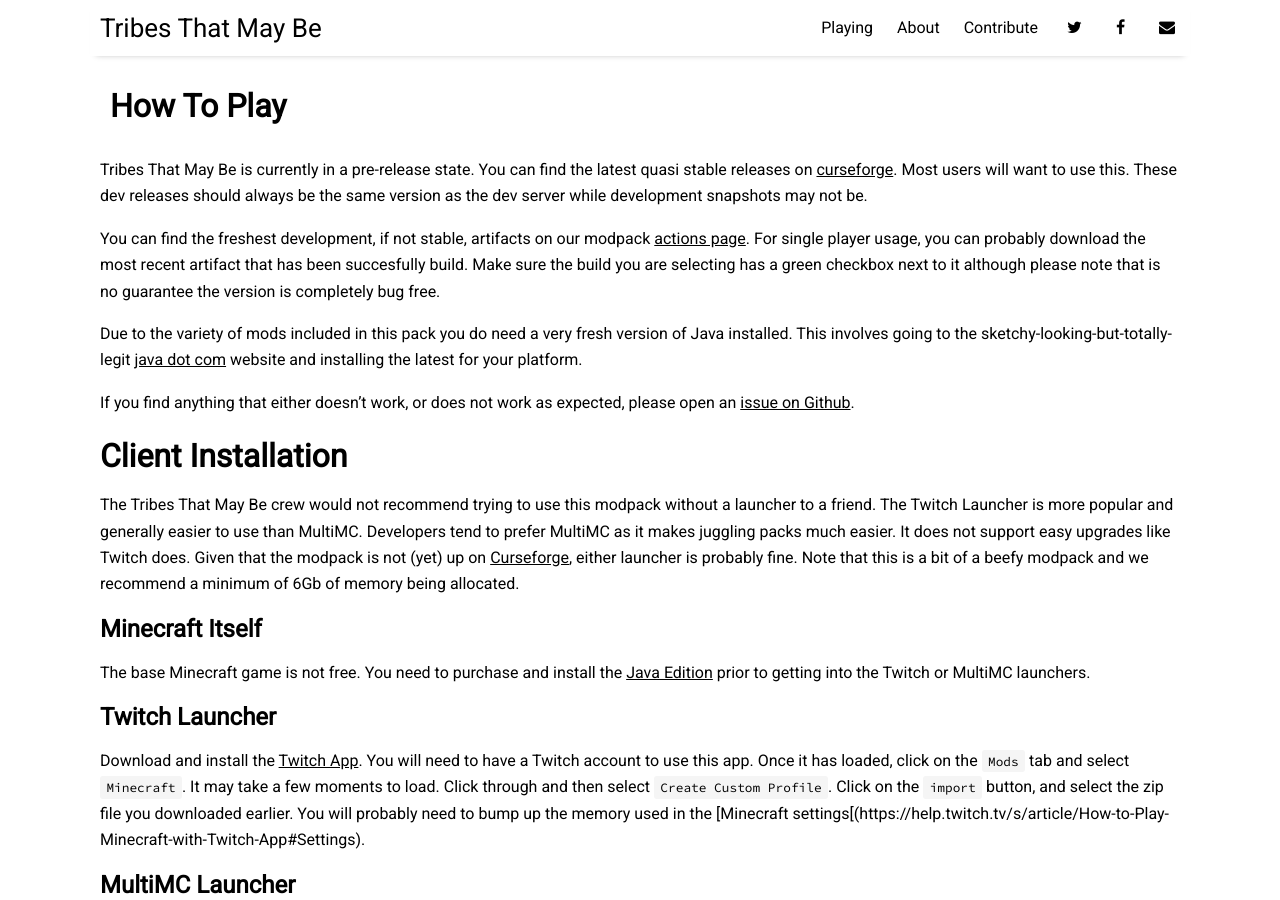
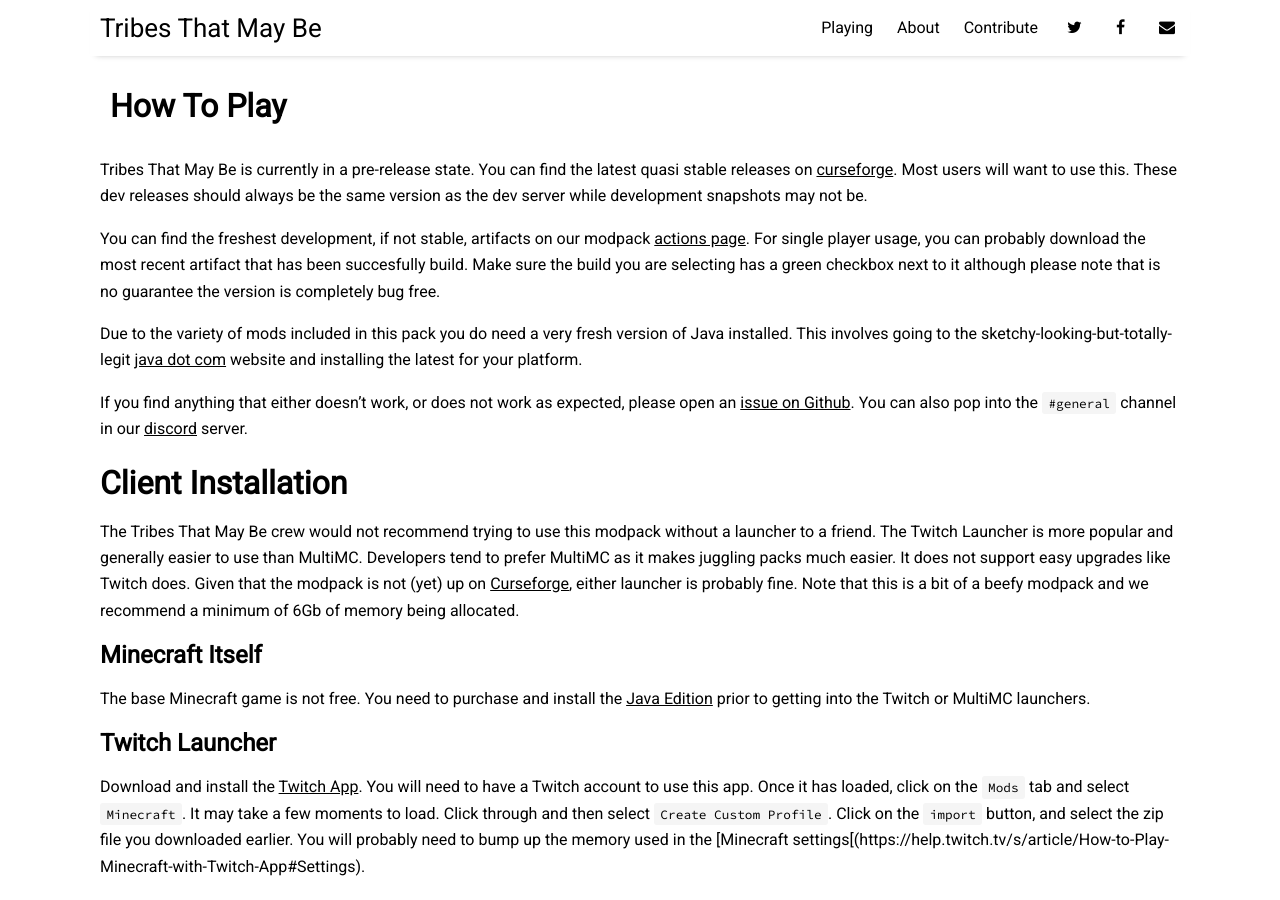
Before and after one commit to tribesthatmaybe/tribesthatmaybe.github.io, a Jekyll site: the page built from pages/playing.md, in a window 1280 px wide and 900 px high. Built offline with Jekyll 4.4.1, drawn with Linux system fonts in a browser that asks for light colours; nearby versions of some CDN libraries.

```diff
--- a/pages/playing.md
+++ b/pages/playing.md
@@ -11,7 +11,7 @@ You can find the freshest development, if not stable, artifacts on our modpack [
 
 Due to the variety of mods included in this pack you do need a very fresh version of Java installed. This involves going to the sketchy-looking-but-totally-legit [java dot com](https://www.java.com/) website and installing the latest for your platform.
 
-If you find anything that either doesn't work, or does not work as expected, please open an [issue on Github](https://github.com/tribesthatmaybe/modpack/issues).
+If you find anything that either doesn't work, or does not work as expected, please open an [issue on Github](https://github.com/tribesthatmaybe/modpack/issues). You can also pop into the `#general` channel in our [discord](https://discord.gg/f8Y9x8m) server.
 
 # Client Installation
 
```
Also changed, not shown: _posts/2020-07-01-vehicles.md (+3 -1 lines), 1 other file.
